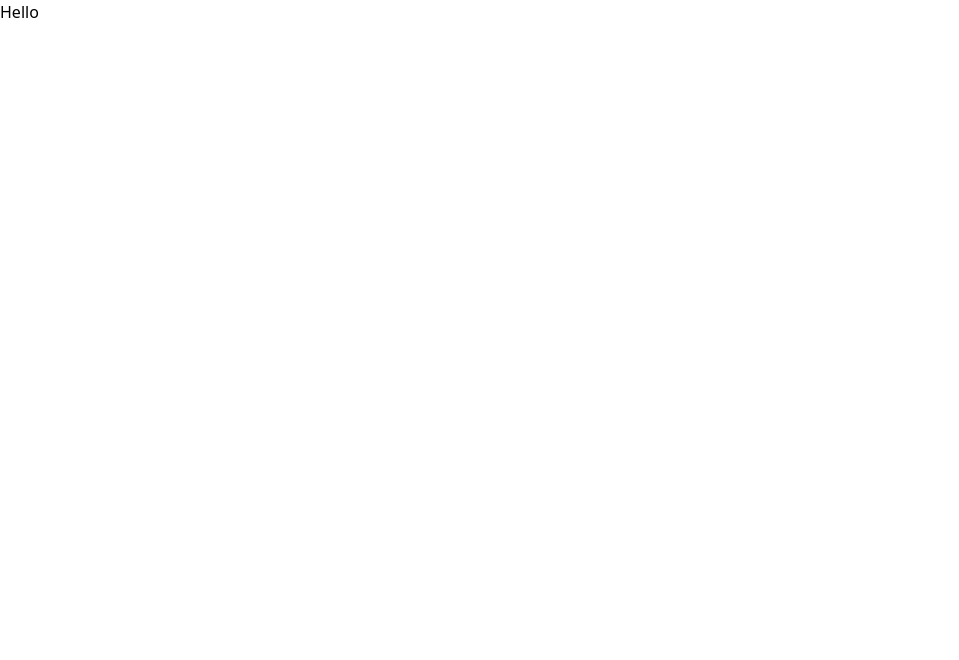
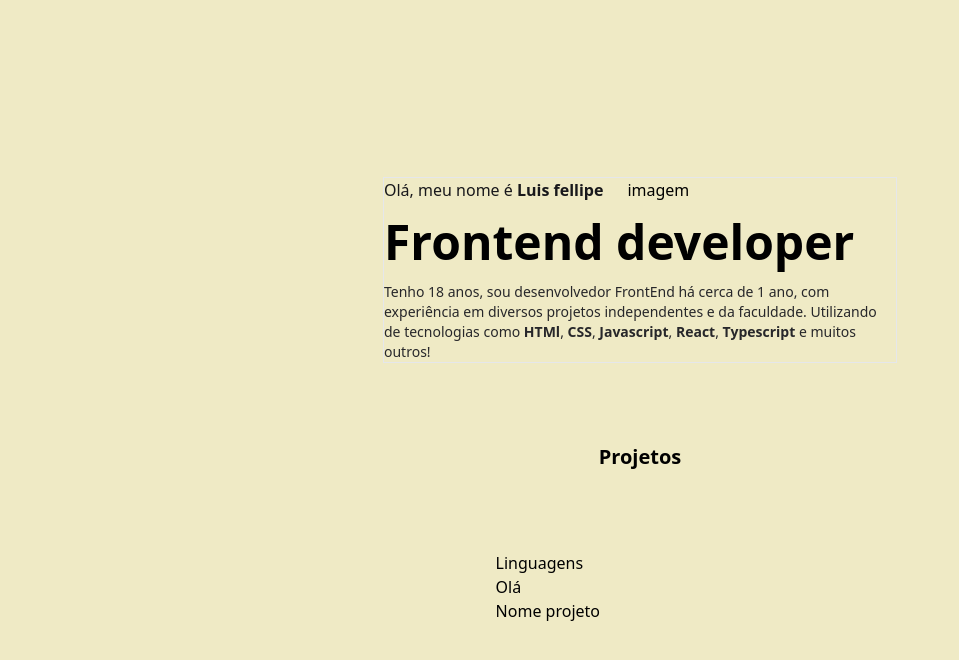
Before and after one commit to Fellipe-Barradas/portifolio, a React (Vite) app: page / in a window 1280 px wide. Shown: the top 660 px of the page, without its empty margins (0-959 px from the left). Built offline with nearby package versions, Linux system fonts and the light colour scheme.

Commit message:
Criado componente da página principal

```diff
--- a/index.html
+++ b/index.html
@@ -4,7 +4,7 @@
     <meta charset="UTF-8" />
     <link rel="icon" type="image/svg+xml" href="/vite.svg" />
     <meta name="viewport" content="width=device-width, initial-scale=1.0" />
-    <link rel="shortcut icon" href="/public/icon.ico" type="image/x-icon">
+    <link rel="shortcut icon" href="icon.ico" type="image/x-icon">
     <title>Portfólio Luis Fellipe</title>
   </head>
   <body>
--- a/src/App.jsx
+++ b/src/App.jsx
@@ -1,9 +1,16 @@
+import Main from "./components/Main"
+import Project from "./components/Project"
+
 function App() {
 
   return (
-    <>
-      <p>Hello</p>
-    </>
+    <div className="h-screen flex flex-col items-center justify-center gap-20">
+      <Main/>
+      <h1 className="font-bold text-xl">Projetos</h1>
+      <div className="grid grid-cols-2 gap-20">
+        <Project>Olá</Project>
+      </div>
+    </div>
   )
 }
 
--- /dev/null
+++ b/src/components/Main.jsx
@@ -0,0 +1,14 @@
+export default function Main() {
+    return (
+        <div className="border   font-primary flex flex-col justify-center gap-4">
+            <div className="flex gap-6">
+                <h1 className="text-zinc-900">Olá, meu nome é <b>Luis fellipe</b></h1>
+                <div>
+                    <p>imagem</p>
+                </div>
+            </div>
+            <h1 className="text-5xl  font-bold ">Frontend developer</h1>
+            <p className=" max-w-lg  text-zinc-800 text-sm">Tenho 18 anos, sou desenvolvedor FrontEnd há cerca de 1 ano, com experiência em diversos projetos independentes e da faculdade. Utilizando de tecnologias como <b>HTMl</b>, <b>CSS</b>, <b>Javascript</b>, <b>React</b>, <b>Typescript</b> e muitos outros! </p>
+        </div>
+    )
+}
--- /dev/null
+++ b/src/components/Project.jsx
@@ -0,0 +1,9 @@
+export default function Project(props) {
+    return(
+        <div>
+            <div>Linguagens</div>
+            {props.children}
+            <h1>Nome projeto</h1>
+        </div>
+    )
+}
--- a/src/index.css
+++ b/src/index.css
@@ -1,3 +1,7 @@
 @tailwind base;
 @tailwind components;
 @tailwind utilities;
+
+body{
+    background-color: #EFEAC5;
+}
```
